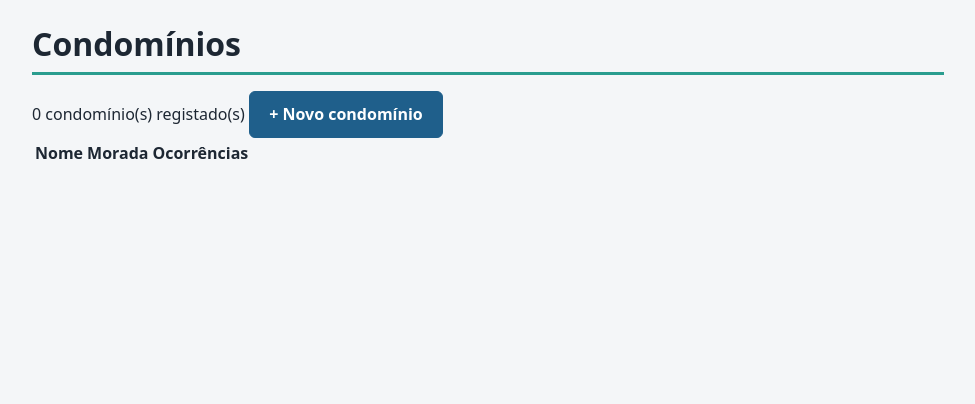
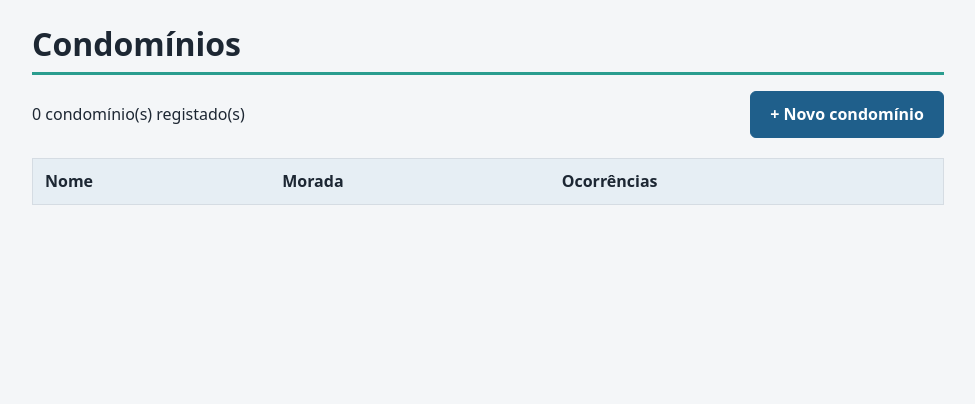
Before and after one commit to alvaroteixeiramonteiro-dev/condotransparente, a Node server app: page /condominios in a window 1280 px wide. Shown: the part 62-466 px from the top of the page, without its empty margins (152-1127 px from the left). Run offline with Node 20, Linux system fonts and the light colour scheme; the visitor is signed in with stand-in values (Sample User, id 1); data that the repository does not hold is empty.

Commit message:
style: add list bar and table styles
Style the list bar, the simple table and the action buttons used by the condominiums list.

```diff
--- a/public/css/estilos.css
+++ b/public/css/estilos.css
@@ -309,3 +309,53 @@ button.perigo:hover,
         padding: 1rem;
     }
 }
+
+/* 9. Lists and tables */
+
+/* Bar above a list: count on the left, "New" button on the right */
+.barra {
+    display: flex;
+    justify-content: space-between;
+    align-items: center;
+    flex-wrap: wrap;
+    gap: 12px;
+    margin-bottom: 20px;
+}
+
+/* Simple table */
+.tabela {
+    width: 100%;
+    border-collapse: collapse;
+    background: var(--superficie);
+    border: 1px solid var(--borda);
+    border-radius: var(--raio);
+}
+
+.tabela th,
+.tabela td {
+    text-align: left;
+    padding: 10px 12px;
+    border-bottom: 1px solid var(--borda);
+}
+
+.tabela th {
+    background: var(--secundario-hover);
+    color: var(--texto);
+}
+
+/* Edit link and delete form side by side */
+.acoes {
+    display: flex;
+    gap: 10px;
+    align-items: center;
+}
+
+.acoes form {
+    margin: 0;
+}
+
+/* Message shown when a list is empty */
+.vazio {
+    color: var(--texto-suave);
+    font-style: italic;
+}
```
